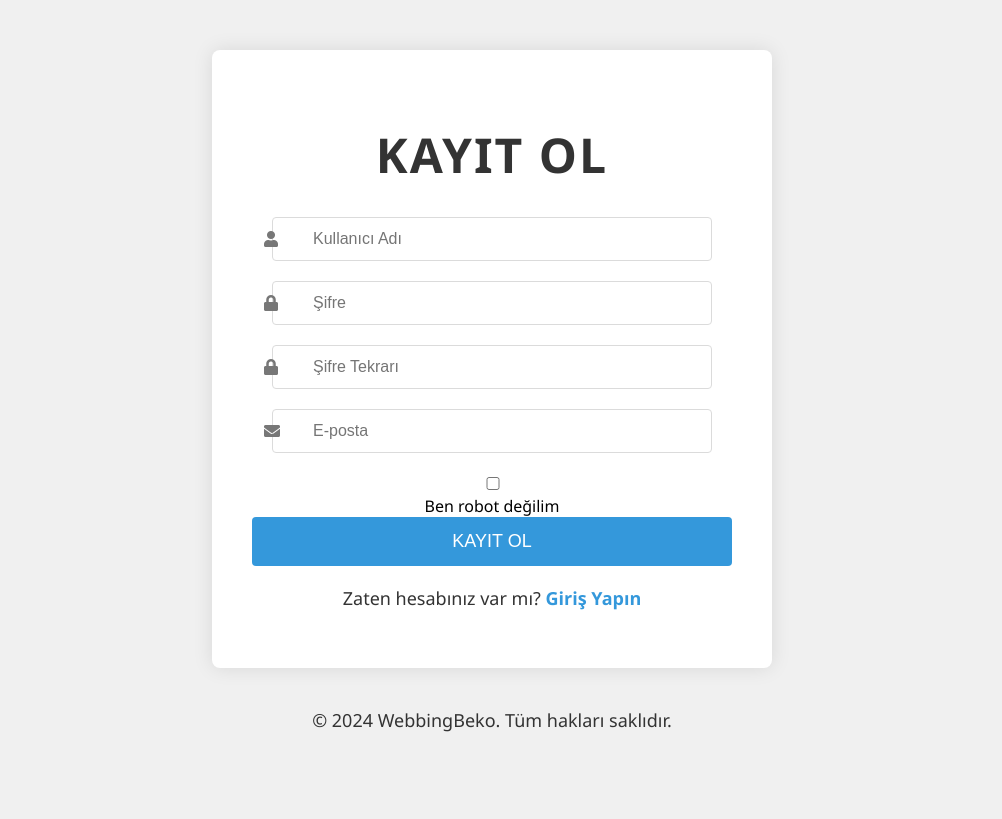
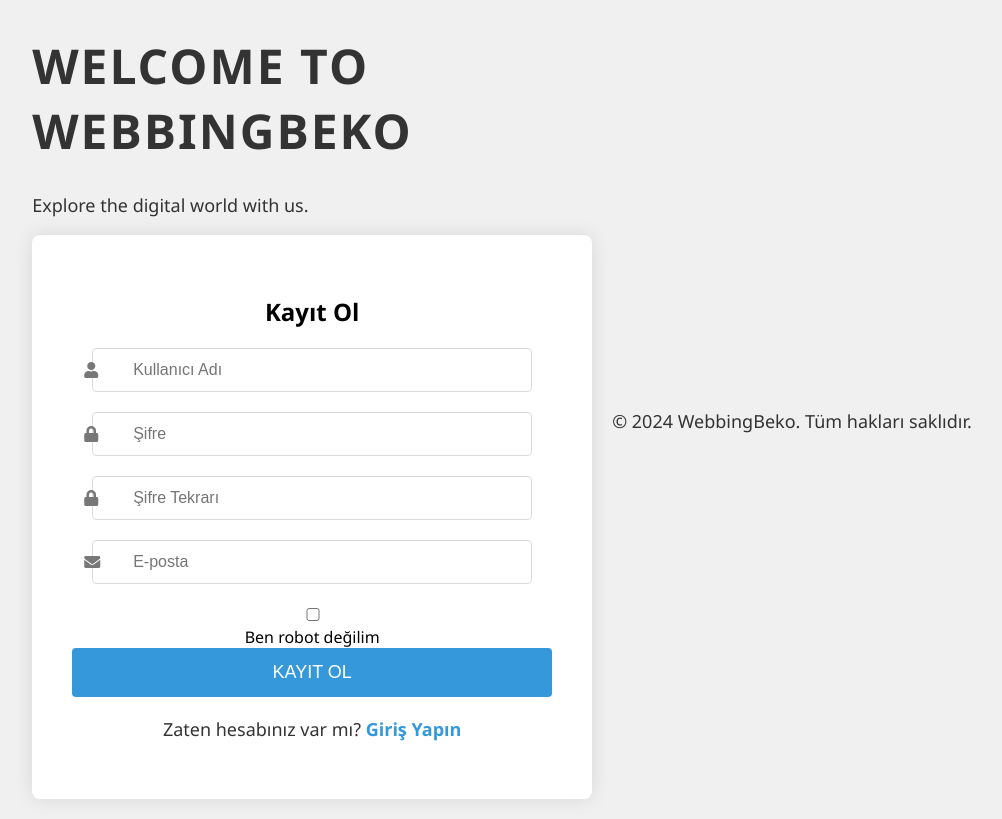
Before and after one commit to berkaaysh/web, a plain HTML site: page index.html in a window 1280 px wide. Both pictures are taken after a click on the link "Kaydolun". Shown: the whole page, without its empty margins (148-1150 px from the left). Drawn offline with Linux system fonts and the light colour scheme.

Commit message:
Update index.html

```diff
--- a/index.html
+++ b/index.html
@@ -8,9 +8,12 @@
     <link rel="stylesheet" href="https://cdnjs.cloudflare.com/ajax/libs/font-awesome/5.15.3/css/all.min.css" integrity="sha512-wsGekyZFuIP6oKG8XYp1xRgH3N0t8fvnCekGCVVLf1B1lzJQ26uQQZa4r47yoGdMKUGFOA2PIcaK4lZ1abgI1w==" crossorigin="anonymous" referrerpolicy="no-referrer" />
 </head>
 <body>
+    <div class="background">
         <div class="container">
+            <div class="content">
+                <h1>Welcome to WebbingBeko</h1>
+                <p class="subtitle">Explore the digital world with us.</p>
                 <div class="login-box">
-            <h1>Welcome to WebbingBeko</h1>
                     <form action="#">
                         <div class="input-container">
                             <i class="fas fa-user"></i>
@@ -25,7 +28,7 @@
                     <p>Hesabınız yok mu? <a href="javascript:void(0);" onclick="openRegister()">Kaydolun</a></p>
                 </div>
                 <div id="registerBox" class="register-box">
-            <h1>Kayıt Ol</h1>
+                    <h2>Kayıt Ol</h2>
                     <form action="#">
                         <div class="input-container">
                             <i class="fas fa-user"></i>
@@ -51,10 +54,13 @@
                     </form>
                     <p>Zaten hesabınız var mı? <a href="#">Giriş Yapın</a></p>
                 </div>
-        <div class="footer">
-            <p>© 2024 WebbingBeko. Tüm hakları saklıdır.</p>
             </div>
         </div>
+    </div>
+
+    <footer class="footer">
+        <p>© 2024 WebbingBeko. Tüm hakları saklıdır.</p>
+    </footer>
 
     <script>
         function openRegister() {
```
Lines whose indentation alone changed are shown as unchanged.
